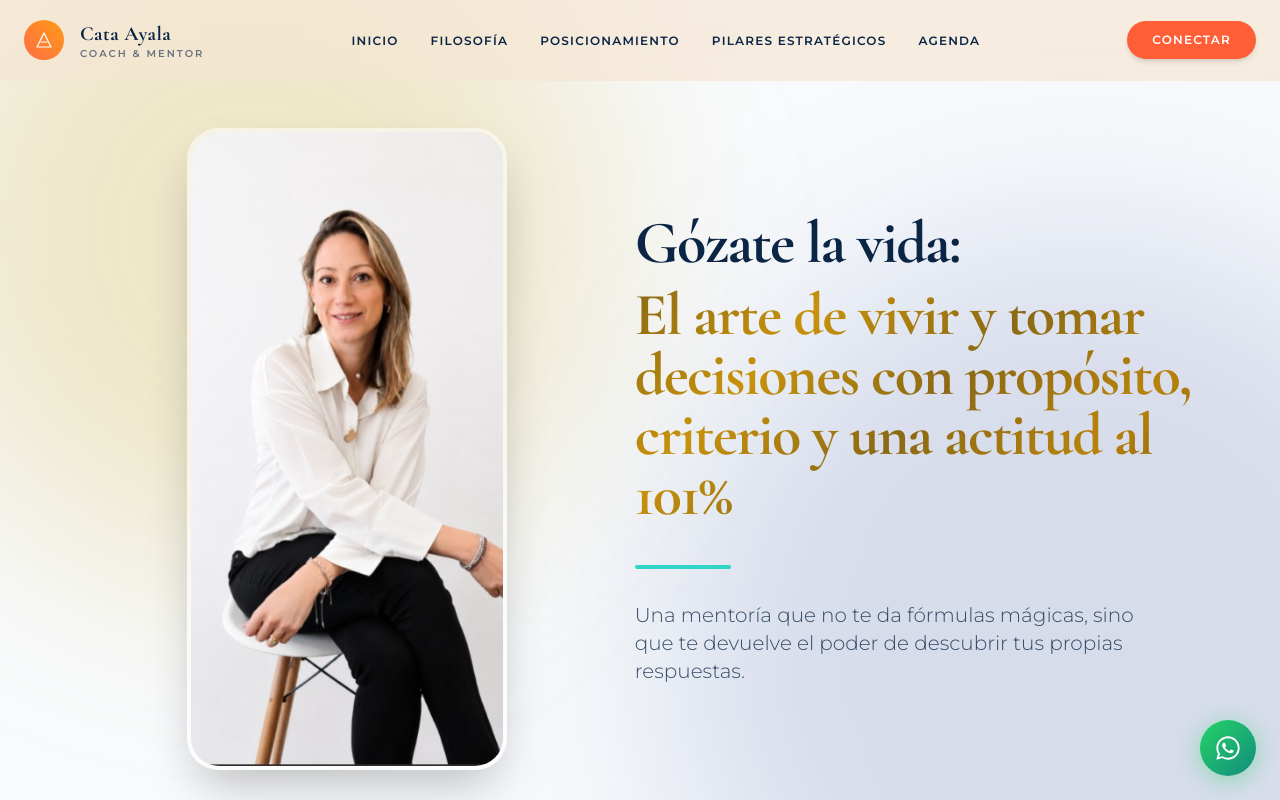
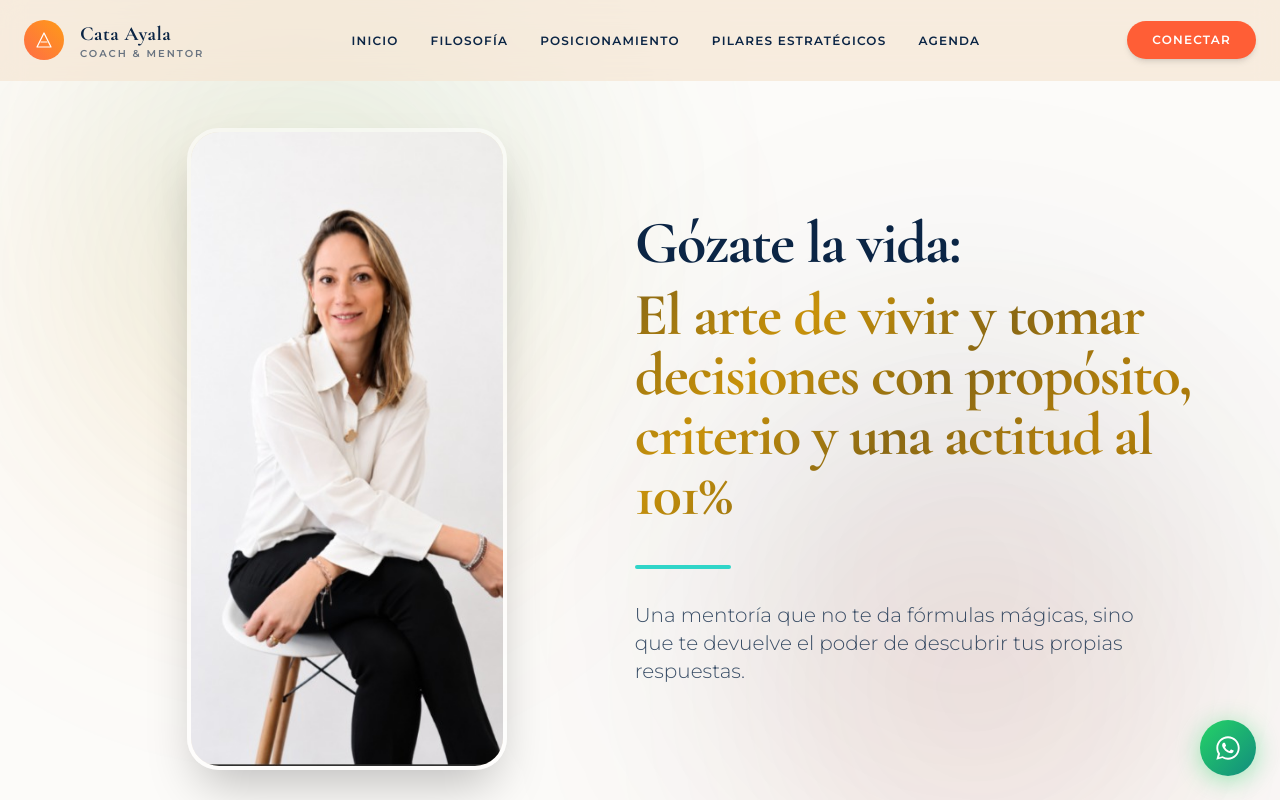
Before and after one commit to edgarbarragangarcia/CATA, a Next.js app: page / in a window 1280 px wide. Shown: the top 800 px of the page. Built offline with nearby package versions, Linux system fonts and the light colour scheme.

Commit message:
feat: implement dynamic animated mesh gradient aurora background with 4 morphing color blobs

```diff
--- a/src/app/globals.css
+++ b/src/app/globals.css
@@ -5,46 +5,62 @@
 @layer base {
   body {
     @apply text-brand-navy font-sans antialiased overflow-x-hidden;
-    background-color: #f8fafc;
+    background-color: #fcfbf9;
     min-height: 100vh;
     position: relative;
     z-index: 0;
   }
 
-  /* Modern Animated Blob Background */
-  body::before,
-  body::after {
-    content: '';
-    position: fixed;
-    border-radius: 50%;
-    filter: blur(90px);
-    z-index: -1;
-    animation: float 15s infinite ease-in-out alternate;
-  }
-
-  body::before {
-    width: 50vw;
-    height: 50vw;
-    background: rgba(212, 175, 55, 0.25);
-    /* Gold blob */
-    top: -10vw;
-    left: -10vw;
-  }
-
-  body::after {
-    width: 60vw;
-    height: 60vw;
-    background: rgba(30, 58, 138, 0.15);
-    /* Blue blob */
-    bottom: -15vw;
-    right: -10vw;
-    animation-delay: -5s;
-    animation-duration: 20s;
-  }
-
   h1, h2, h3, h4, h5, h6 {
     @apply font-serif tracking-tight;
   }
+}
+
+.bg-blob-one {
+  background: radial-gradient(circle, rgba(255, 145, 0, 0.18) 0%, transparent 70%);
+  animation: blob-one 25s infinite alternate ease-in-out;
+  will-change: transform;
+}
+.bg-blob-two {
+  background: radial-gradient(circle, rgba(11, 37, 69, 0.12) 0%, transparent 70%);
+  animation: blob-two 30s infinite alternate ease-in-out;
+  will-change: transform;
+}
+.bg-blob-three {
+  background: radial-gradient(circle, rgba(255, 94, 54, 0.13) 0%, transparent 70%);
+  animation: blob-three 22s infinite alternate ease-in-out;
+  will-change: transform;
+}
+.bg-blob-four {
+  background: radial-gradient(circle, rgba(48, 213, 200, 0.12) 0%, transparent 70%);
+  animation: blob-four 28s infinite alternate ease-in-out;
+  will-change: transform;
+}
+
+@keyframes blob-one {
+  0% { transform: translate(0, 0) scale(1); }
+  33% { transform: translate(8vw, 12vh) scale(1.15); }
+  66% { transform: translate(-4vw, 20vh) scale(0.9); }
+  100% { transform: translate(0, 0) scale(1); }
+}
+
+@keyframes blob-two {
+  0% { transform: translate(0, 0) scale(1.1); }
+  50% { transform: translate(-12vw, -8vh) scale(0.85); }
+  100% { transform: translate(0, 0) scale(1.1); }
+}
+
+@keyframes blob-three {
+  0% { transform: translate(0, 0) scale(0.9); }
+  33% { transform: translate(-6vw, 10vh) scale(1.1); }
+  66% { transform: translate(10vw, -6vh) scale(0.95); }
+  100% { transform: translate(0, 0) scale(0.9); }
+}
+
+@keyframes blob-four {
+  0% { transform: translate(0, 0) scale(1); }
+  50% { transform: translate(12vw, -12vh) scale(1.15); }
+  100% { transform: translate(0, 0) scale(1); }
 }
 
 /* Custom Utilities */
--- a/src/app/page.tsx
+++ b/src/app/page.tsx
@@ -12,7 +12,13 @@ export default function Home() {
   return (
     <main className="min-h-screen relative overflow-hidden selection:bg-brand-coral selection:text-white">
 
-      {/* Golden Hour Light Global Overlay removed for white background */}
+      {/* Dynamic Animated Aurora Background */}
+      <div className="fixed inset-0 -z-10 overflow-hidden pointer-events-none">
+        <div className="absolute top-[-10vw] left-[-10vw] w-[50vw] h-[50vw] rounded-full blur-[100px] bg-blob-one" />
+        <div className="absolute bottom-[-15vw] right-[-10vw] w-[60vw] h-[60vw] rounded-full blur-[110px] bg-blob-two" />
+        <div className="absolute top-[25vw] right-[-5vw] w-[45vw] h-[45vw] rounded-full blur-[100px] bg-blob-three" />
+        <div className="absolute bottom-[20vw] left-[-5vw] w-[50vw] h-[50vw] rounded-full blur-[90px] bg-blob-four" />
+      </div>
 
       {/* Navbar */}
       <Navbar />
```
